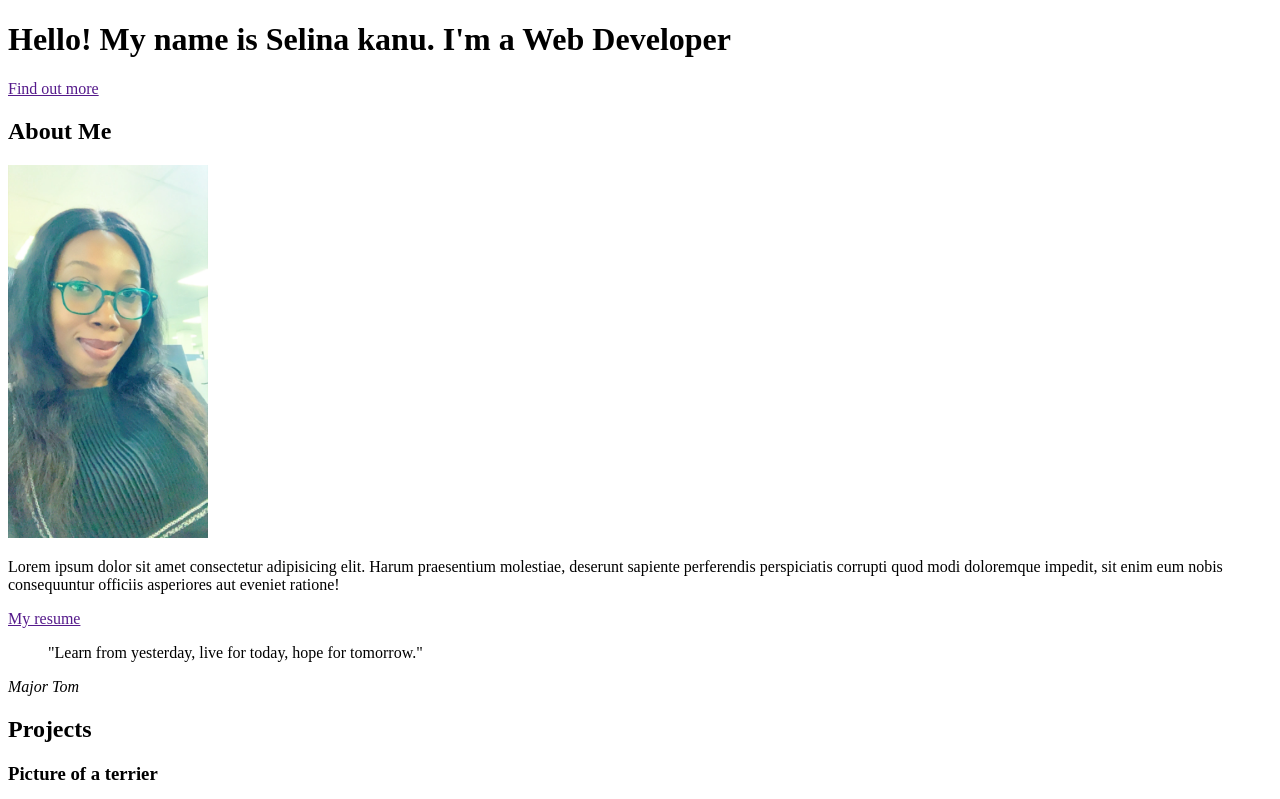
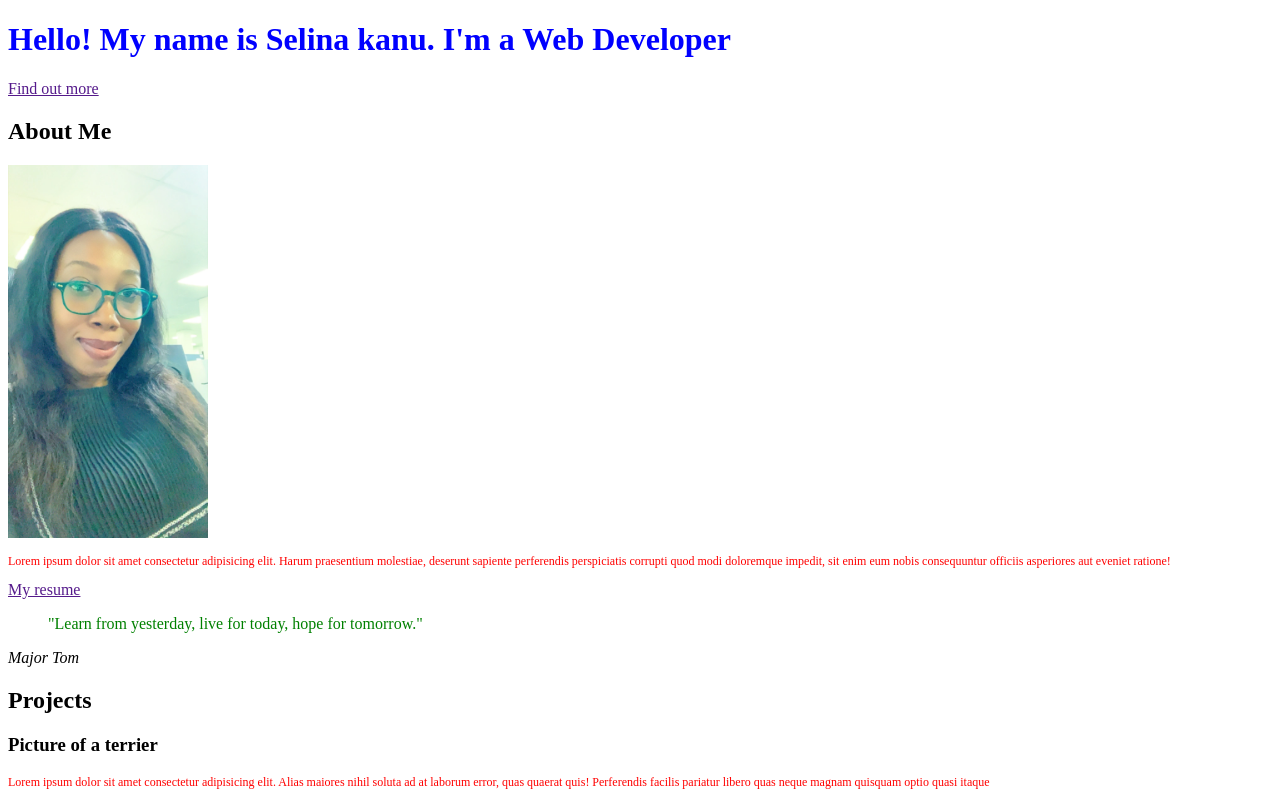
Before and after one commit to selinakanu/Portfolio, a plain HTML site: page index.html in a window 1280 px wide. Shown: the top 799 px of the page. Drawn offline with Linux system fonts and the light colour scheme.

Commit message:
added css file

```diff
--- a/index.html
+++ b/index.html
@@ -5,10 +5,12 @@
     <meta http-equiv="X-UA-Compatible" content="IE=edge" />
     <meta name="viewport" content="width=device-width, initial-scale=1.0" />
     <title>Selina Portfolio</title>
+    <link rel="stylesheet" href="./styles/style.css">
+
   </head>
   <body>
     <header>
-      <h1>Hello! My name is <span> Selina kanu.</span> I'm a Web Developer</h1>
+      <h1 id="header"> Hello! My name is <span> Selina kanu.</span> I'm a Web Developer</h1>
       <a href="">Find out more</a>
     </header>
     <main>
@@ -20,7 +22,8 @@
             alt=""
             width="200"
           />
-          <p>
+          <p class="sub-text"
+          >
             Lorem ipsum dolor sit amet consectetur adipisicing elit. Harum
             praesentium molestiae, deserunt sapiente perferendis perspiciatis
             corrupti quod modi doloremque impedit, sit enim eum nobis
@@ -37,7 +40,8 @@
         <h2>Projects</h2>
         <article>
           <h3>Picture of a terrier</h3>
-          <p>
+          <p class="sub-text"
+          >
             Lorem ipsum dolor sit amet consectetur adipisicing elit. Alias
             maiores nihil soluta ad at laborum error, quas quaerat quis!
             Perferendis facilis pariatur libero quas neque magnam quisquam optio
@@ -49,7 +53,8 @@
         </article>
         <article>
           <h3>Project Title</h3>
-          <p>
+          <p class="sub-text"
+          >
             Lorem ipsum dolor sit amet consectetur adipisicing elit. Alias
             maiores nihil soluta ad at laborum error, quas quaerat quis!
             Perferendis facilis pariatur libero quas neque magnam quisquam optio
@@ -61,7 +66,8 @@
         </article>
         <article>
           <h3>Project Title</h3>
-          <p>
+          <p class="sub-text"
+          >
             Lorem ipsum dolor sit amet consectetur adipisicing elit. Alias
             maiores nihil soluta ad at laborum error, quas quaerat quis!
             Perferendis facilis pariatur libero quas neque magnam quisquam optio
@@ -74,7 +80,8 @@
       </section>
       <section class="contact">
         <h2>Contact</h2>
-        <p>
+        <p class="sub-text"
+        >
           Lorem ipsum dolor sit, amet consectetur adipisicing elit. Laudantium
           commodi laboriosam fugiat in labore, nobis officiis aut fuga rem
           architecto porro numquam vero minus quas ipsa voluptatem dignissimos
--- a/styles/reset.css
+++ /dev/null
@@ -1,11 +0,0 @@
-body {
-    margin: 0;
-  }
-
-  ul {
-    padding: 0;
-  }
-
-  li {
-    list-style-type: none;
-  }
--- a/styles/style.css
+++ b/styles/style.css
@@ -0,0 +1,11 @@
+#header {
+  color: blue;
+}
+.sub-text {
+  font-size: 12px;
+  font-weight: 400;
+  color: red;
+}
+blockquote {
+  color: green;
+}
```
